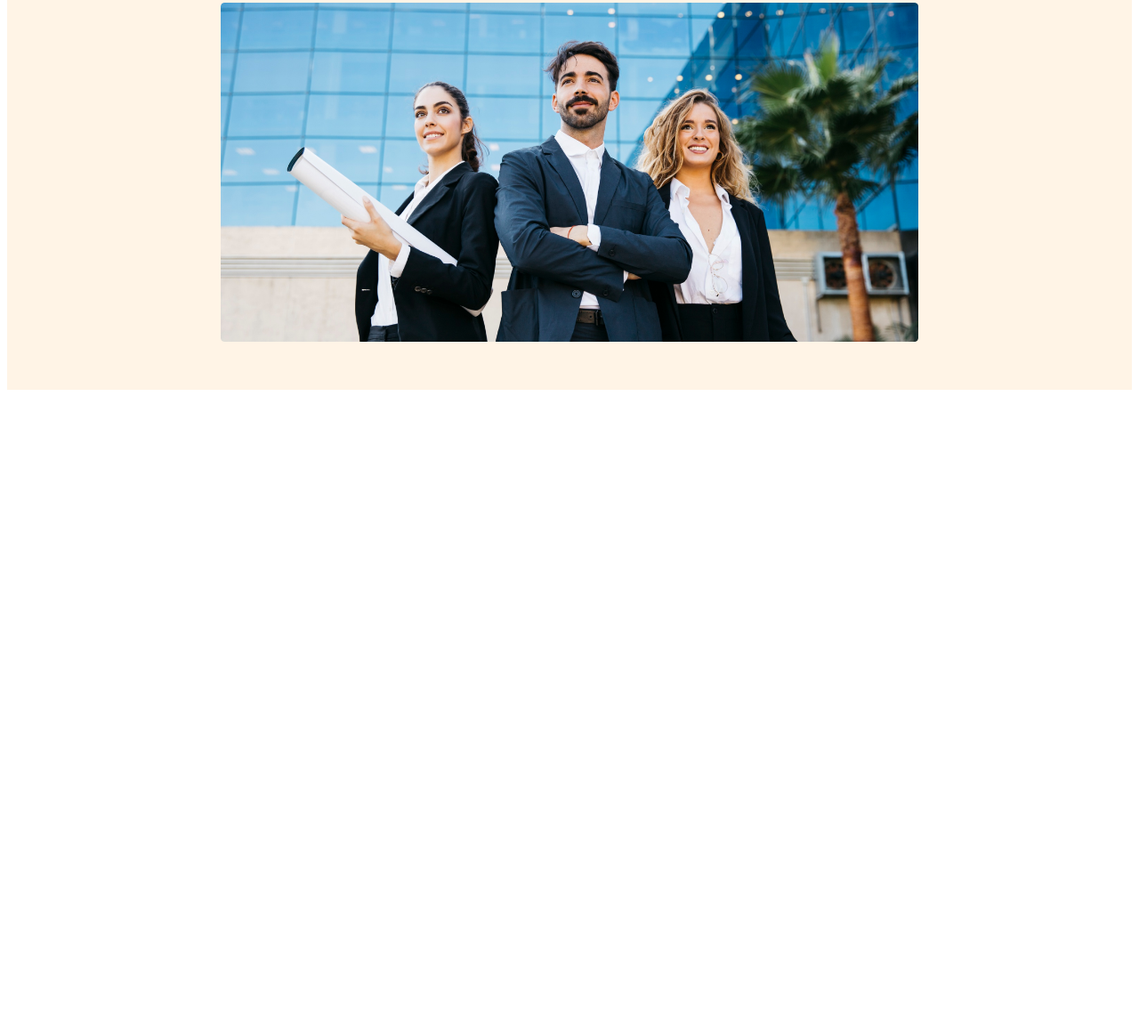
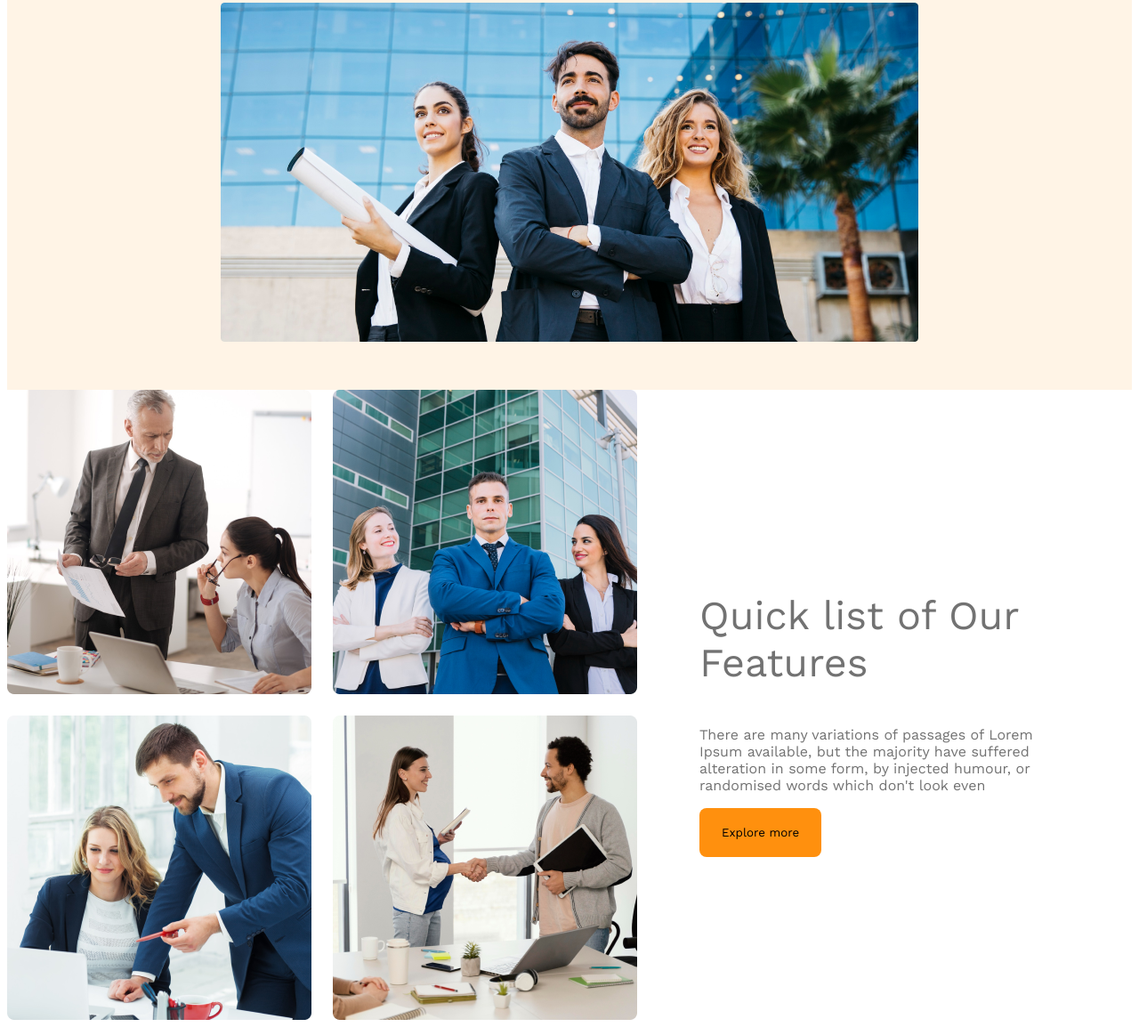
Before and after one commit to sakibalam12345/g3-architects-website, a plain HTML site: page index.html in a window 1280 px wide. Shown: the part 584-1738 px from the top of the page at 89% size. Before the commit the page ends 1030 px from the top, so only its background shows below. Drawn offline with nearby package versions, Linux system fonts and the light colour scheme.

Commit message:
first section done with 4 pics

```diff
--- a/index.html
+++ b/index.html
@@ -29,9 +29,27 @@
             <img src="./images/banner.png" alt="">
         </div>
     </header>
+    <!-- header section ends here -->
 
 
-    <main></main>
+    <main>
+        <section class="team-container">
+            <div class="img-container">
+                <img src="./images/team1.png" alt="">
+                <img src="./images/team2.png" alt="">
+                <img src="./images/team3.png" alt="">
+                <img src="./images/team4.png" alt="">
+
+
+            </div>
+            <div class="img-side-des">
+                <h3 class="asd">Quick list of Our Features</h3>
+                <p class="llk">There are many variations of passages of Lorem Ipsum available, but the majority have suffered alteration in some form, by injected humour, or randomised words which don't look even</p>
+                <button class="btn">Explore more</button>
+
+            </div>
+        </section>
+    </main>
     <footer></footer>
 
 </body>
--- a/styles/styles.css
+++ b/styles/styles.css
@@ -68,3 +68,30 @@ border: 0;
         flex-direction: column;
     }
 }
+/* header section ends */
+main{
+    max-width: 1440px;
+    margin: 0 auto;
+}
+.asd{
+    color:  #727272;
+font-size: 45px;
+font-weight: 500;
+}
+.llk{
+    color:  #727272;
+font-weight: 400;
+}
+.team-container{
+    display: flex;
+    align-items: center;
+}
+.img-container{
+    display: grid;
+    grid-template-columns: repeat(2,1fr);
+    gap: 1.5rem;
+}
+.img-side-des{
+    padding-left: 70px;
+    padding-right: 70px;
+}
```
